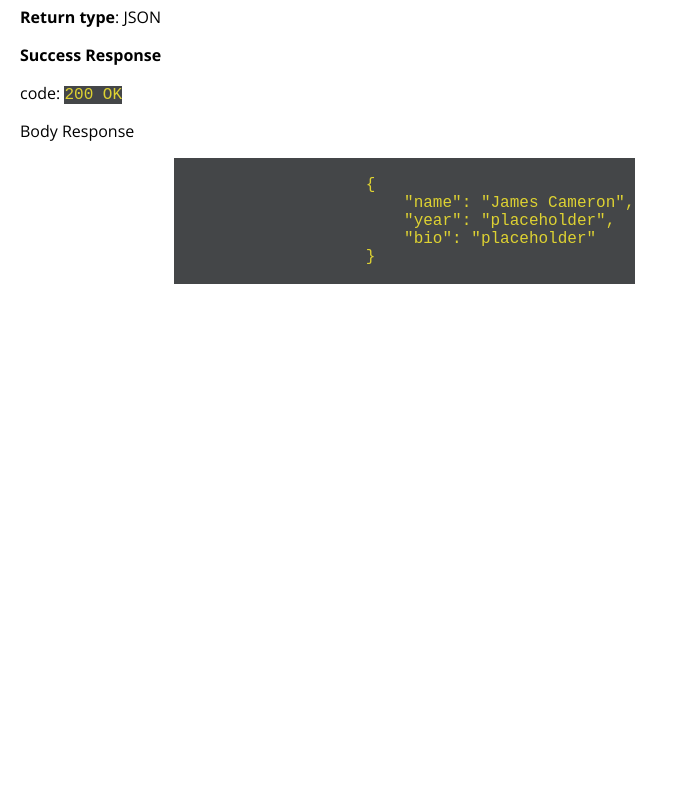
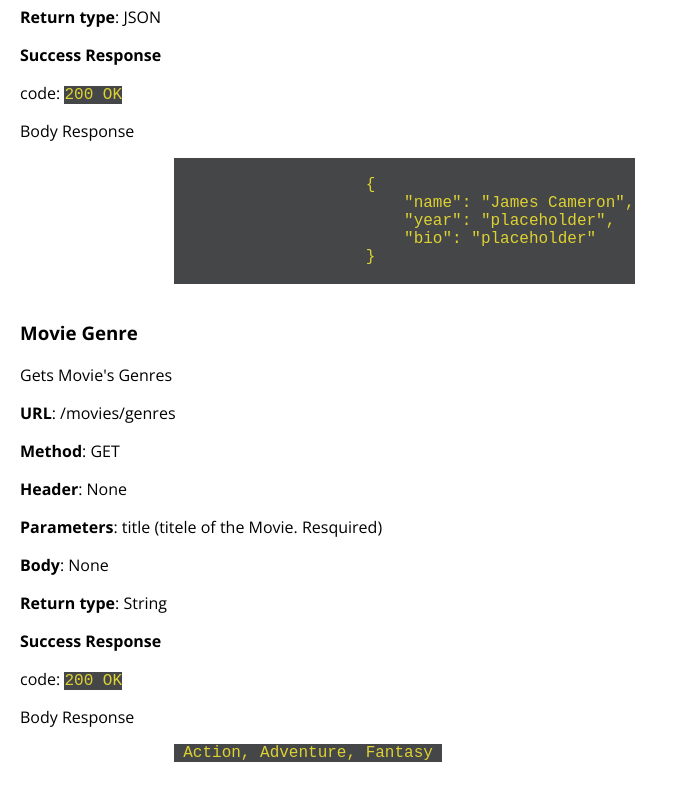
Before and after one commit to Mezekr/MeziFlix-app, a website: page public/documentation.html in a window 1280 px wide. Shown: the part 4692-5492 px from the top of the page, without its empty margins (0-678 px from the left). Before the commit the page ends 5030 px from the top, so only its background shows below. Drawn offline with nearby package versions, Linux system fonts and the light colour scheme.

Commit message:
add movie genre api route docs

```diff
--- a/public/documentation.html
+++ b/public/documentation.html
@@ -280,6 +280,24 @@
                 </code>
                 </pre>
             </div>
+            <div>
+                <h3>Movie Genre</h3>
+                <p>Gets Movie's Genres </p>
+                <p><strong>URL</strong>: /movies/genres</p>
+                <p><strong>Method</strong>: GET</p>
+                <p><strong>Header</strong>: None </p>
+                <p><strong>Parameters</strong>: title (titele of the Movie.
+                    Resquired)
+                </p>
+                <p><strong>Body</strong>: None </p>
+                <p><strong>Return type</strong>: String </p>
+                <p><strong>Success Response</strong></p>
+                <p>code: <code> 200 OK</code></p>
+                <p>Body Response</p>
+                <pre>
+                <code> Action, Adventure, Fantasy </code>
+                </pre>
+            </div>
         </div>
     </main>
     <footer></footer>
```
